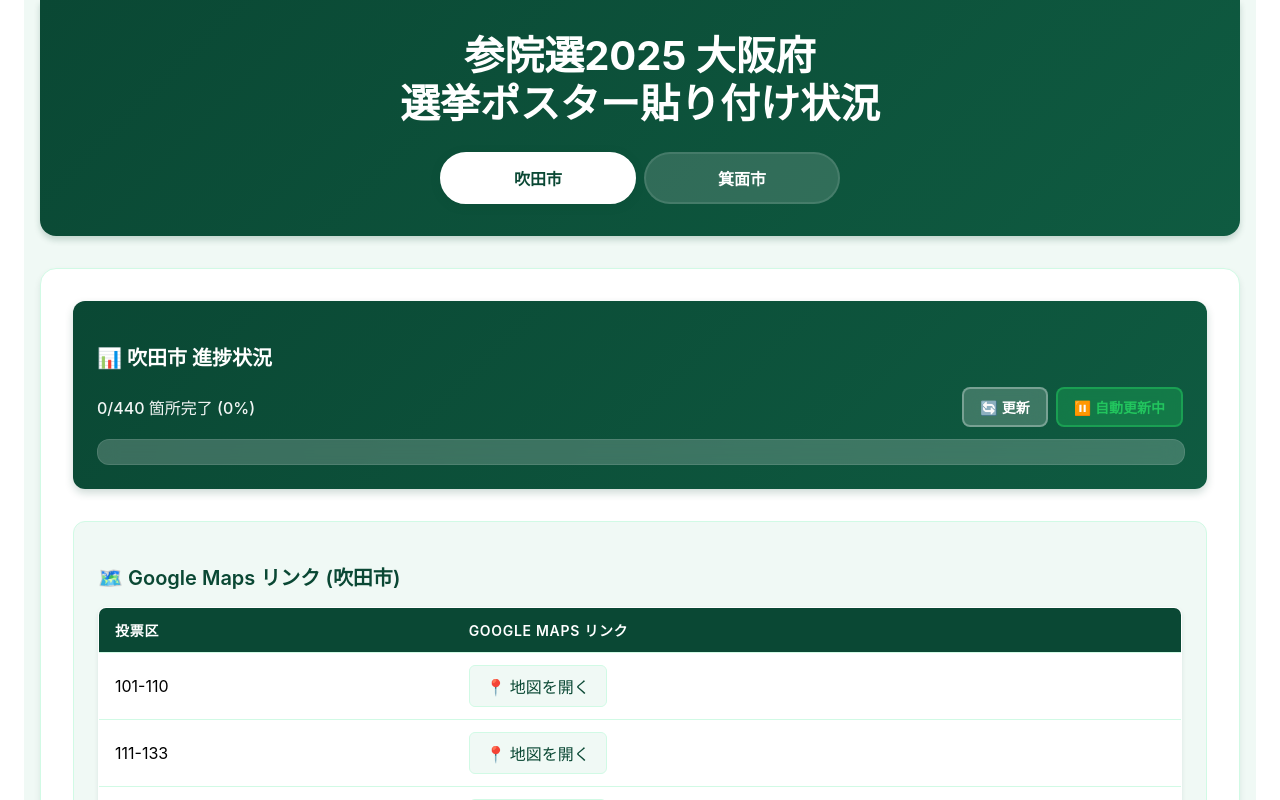
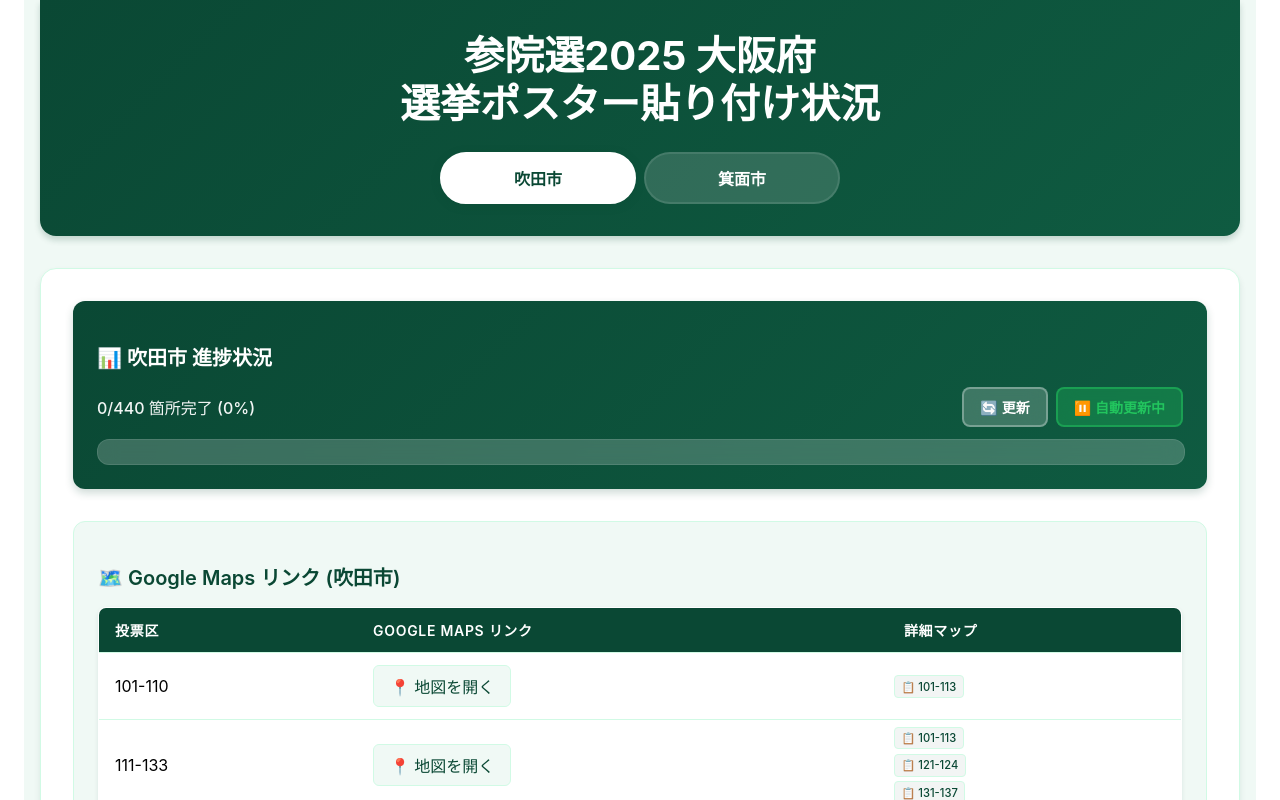
Before and after one commit to rrakira/sanin2025-osaka-poster, a React (Create React App) app: page / in a window 1280 px wide. Shown: the top 800 px of the page. Built offline with nearby package versions, Linux system fonts and the light colour scheme; no server answers.

Commit message:
added detailed suita maps

```diff
--- a/src/App.css
+++ b/src/App.css
@@ -314,6 +314,49 @@
   box-shadow: 0 2px 4px rgba(10, 72, 52, 0.2);
 }
 
+/* 詳細マップ列のスタイル */
+.detail-maps-cell {
+  padding: 0.375rem !important;
+  max-width: 160px;
+}
+
+.detail-maps-list {
+  display: flex;
+  flex-direction: column;
+  gap: 0.25rem;
+}
+
+.detail-map-item {
+  display: inline-block;
+}
+
+.detail-map-link {
+  display: inline-block;
+  background: rgba(10, 72, 52, 0.05);
+  color: #0A4834;
+  text-decoration: none;
+  padding: 0.2rem 0.4rem;
+  border-radius: 0.25rem;
+  font-size: 0.7rem;
+  font-weight: 500;
+  border: 1px solid #d1fae5;
+  transition: all 0.2s ease;
+  white-space: nowrap;
+}
+
+.detail-map-link:hover {
+  background: rgba(10, 72, 52, 0.1);
+  border-color: #0A4834;
+  transform: translateY(-1px);
+  text-decoration: none;
+}
+
+.no-detail-map {
+  color: #9ca3af;
+  font-style: italic;
+  font-size: 0.875rem;
+}
+
 .voting-districts-list {
   display: flex;
   flex-direction: column;
@@ -336,7 +379,7 @@
   padding: 0.375rem 0.75rem;
   border-radius: 0.375rem;
   cursor: pointer;
-  font-size: 0.75rem;
+  font-size: 0.7rem;
   font-weight: 500;
   transition: all 0.2s ease;
   display: flex;
@@ -992,6 +1035,16 @@
     font-size: 0.7rem;
     padding: 0.25rem 0.5rem;
   }
+
+  .detail-maps-cell {
+    padding: 0.375rem !important;
+    max-width: 160px;
+  }
+
+  .detail-map-link {
+    font-size: 0.7rem;
+    padding: 0.2rem 0.4rem;
+  }
 }
 
 @media (max-width: 480px) {
@@ -1079,4 +1132,14 @@
     font-size: 0.65rem;
     padding: 0.25rem 0.375rem;
   }
+
+  .detail-maps-cell {
+    padding: 0.25rem !important;
+    max-width: 120px;
+  }
+
+  .detail-map-link {
+    font-size: 0.65rem;
+    padding: 0.15rem 0.3rem;
+  }
 }
--- a/src/components/VotingDistrictsList.js
+++ b/src/components/VotingDistrictsList.js
@@ -24,12 +24,54 @@ const VotingDistrictsList = ({
       { range: '31-38', url: 'https://www.google.com/maps/d/u/0/edit?mid=1WikfiaU3YKb348Ho31I6o06QR0KuA1A&usp=sharing' }
     ],
     suita: [
-      { range: '101-110', url: 'https://www.google.com/maps/d/u/0/edit?mid=1Ot9m7j_ZzSPLGyR0EqOMH_yztiC2CfE&usp=sharing' },
-      { range: '111-133', url: 'https://www.google.com/maps/d/u/0/edit?mid=1cYBM5hzJoY37Xw9gGgheLFFO9bZmApI&usp=sharing' },
-      { range: '134-145', url: 'https://www.google.com/maps/d/u/0/edit?mid=1pTeUw-OJDJGtZxFDk0lyp41lxwPPuK0&usp=sharing' },
-      { range: '151-161', url: 'https://www.google.com/maps/d/u/0/edit?mid=1U45Y7I1QCYdVUvAXIgT-aspnvsWYg2o&usp=sharing' },
-      { range: '162-183', url: 'https://www.google.com/maps/d/u/0/edit?mid=1OE8O_NEk4nY1ede0xi5D_uKYEiOjQG4&usp=sharing' },
-      { range: '184-194', url: 'https://www.google.com/maps/d/u/0/edit?mid=1GpmSpTjw_5hQWm8GZDq4UjdD6vBf7KM&usp=sharing' }
+      {
+        range: '101-110',
+        url: 'https://www.google.com/maps/d/u/0/edit?mid=1Ot9m7j_ZzSPLGyR0EqOMH_yztiC2CfE&usp=sharing',
+        detailMaps: [
+          { range: '101-113', url: 'https://drive.google.com/file/d/1oguNZq_vwglenpUXxv6QvgX84wqYji4A/view?usp=drive_link' }
+        ]
+      },
+      {
+        range: '111-133',
+        url: 'https://www.google.com/maps/d/u/0/edit?mid=1cYBM5hzJoY37Xw9gGgheLFFO9bZmApI&usp=sharing',
+        detailMaps: [
+          { range: '101-113', url: 'https://drive.google.com/file/d/1oguNZq_vwglenpUXxv6QvgX84wqYji4A/view?usp=drive_link' },
+          { range: '121-124', url: 'https://drive.google.com/file/d/1J0U1uZwtZmOIXJaZ7yKXtf3wFLjAhxaP/view?usp=drive_link' },
+          { range: '131-137', url: 'https://drive.google.com/file/d/1bhl0q8p1NUehSQ0xa6tcape_FD35Gw7W/view?usp=drive_link' }
+        ]
+      },
+      {
+        range: '134-145',
+        url: 'https://www.google.com/maps/d/u/0/edit?mid=1pTeUw-OJDJGtZxFDk0lyp41lxwPPuK0&usp=sharing',
+        detailMaps: [
+          { range: '131-137', url: 'https://drive.google.com/file/d/1bhl0q8p1NUehSQ0xa6tcape_FD35Gw7W/view?usp=drive_link' },
+          { range: '141-145', url: 'https://drive.google.com/file/d/1IsUDDKVASTCDy84WhbRautFHmRtWWjYF/view?usp=drive_link' }
+        ]
+      },
+      {
+        range: '151-161',
+        url: 'https://www.google.com/maps/d/u/0/edit?mid=1U45Y7I1QCYdVUvAXIgT-aspnvsWYg2o&usp=sharing',
+        detailMaps: [
+          { range: '151-159', url: 'https://drive.google.com/file/d/15x4XHRtqCPpMEaEJME1zU4_GHEMela8x/view?usp=drive_link' },
+          { range: '161-169', url: 'https://drive.google.com/file/d/1QJzz8UR-T_WxcPQ182uilNIiuSHqGQ_-/view?usp=drive_link' }
+        ]
+      },
+      {
+        range: '162-183',
+        url: 'https://www.google.com/maps/d/u/0/edit?mid=1OE8O_NEk4nY1ede0xi5D_uKYEiOjQG4&usp=sharing',
+        detailMaps: [
+          { range: '161-169', url: 'https://drive.google.com/file/d/1QJzz8UR-T_WxcPQ182uilNIiuSHqGQ_-/view?usp=drive_link' },
+          { range: '181-188', url: 'https://drive.google.com/file/d/1eUw49_H5Vg8arSwaM4AivSScVZe8dpih/view?usp=drive_link' }
+        ]
+      },
+      {
+        range: '184-194',
+        url: 'https://www.google.com/maps/d/u/0/edit?mid=1GpmSpTjw_5hQWm8GZDq4UjdD6vBf7KM&usp=sharing',
+        detailMaps: [
+          { range: '181-188', url: 'https://drive.google.com/file/d/1eUw49_H5Vg8arSwaM4AivSScVZe8dpih/view?usp=drive_link' },
+          { range: '191-194', url: 'https://drive.google.com/file/d/1KCWCotUA2PE0R94tUHDEJ5LcqGduO6I9/view?usp=drive_link' }
+        ]
+      }
     ]
   };
 
@@ -138,6 +180,7 @@ const VotingDistrictsList = ({
               <tr>
                 <th>投票区</th>
                 <th>Google Maps リンク</th>
+                {city === 'suita' && <th>詳細マップ</th>}
               </tr>
             </thead>
             <tbody>
@@ -154,6 +197,29 @@ const VotingDistrictsList = ({
                       📍 地図を開く
                     </a>
                   </td>
+                  {city === 'suita' && (
+                    <td className="detail-maps-cell">
+                      {item.detailMaps ? (
+                        <div className="detail-maps-list">
+                          {item.detailMaps.map((detailMap, detailIndex) => (
+                            <div key={detailIndex} className="detail-map-item">
+                              <a
+                                href={detailMap.url}
+                                target="_blank"
+                                rel="noopener noreferrer"
+                                className="detail-map-link"
+                                title={`詳細マップ ${detailMap.range}`}
+                              >
+                                📋 {detailMap.range}
+                              </a>
+                            </div>
+                          ))}
+                        </div>
+                      ) : (
+                        <span className="no-detail-map">-</span>
+                      )}
+                    </td>
+                  )}
                 </tr>
               ))}
             </tbody>
```
